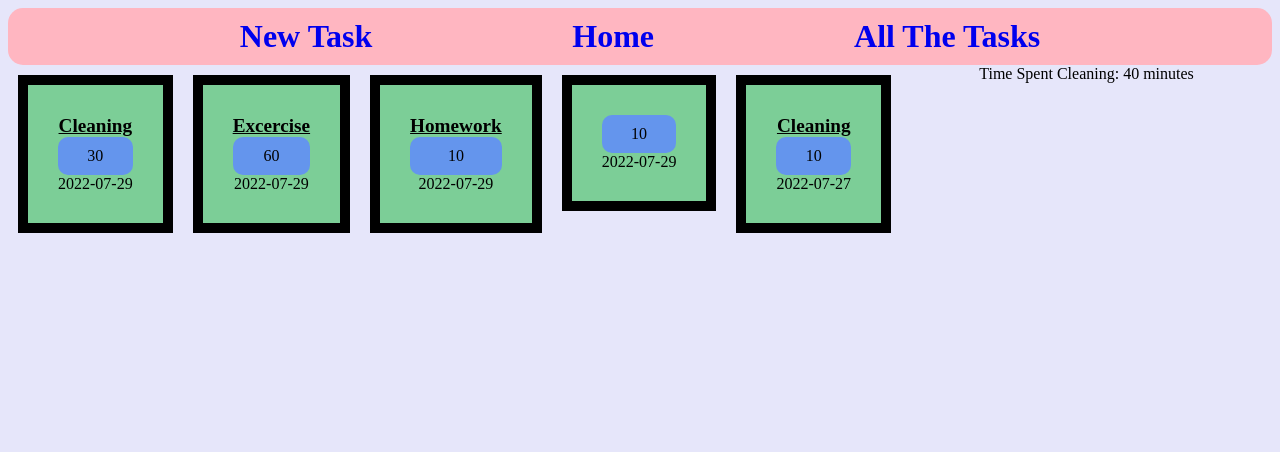
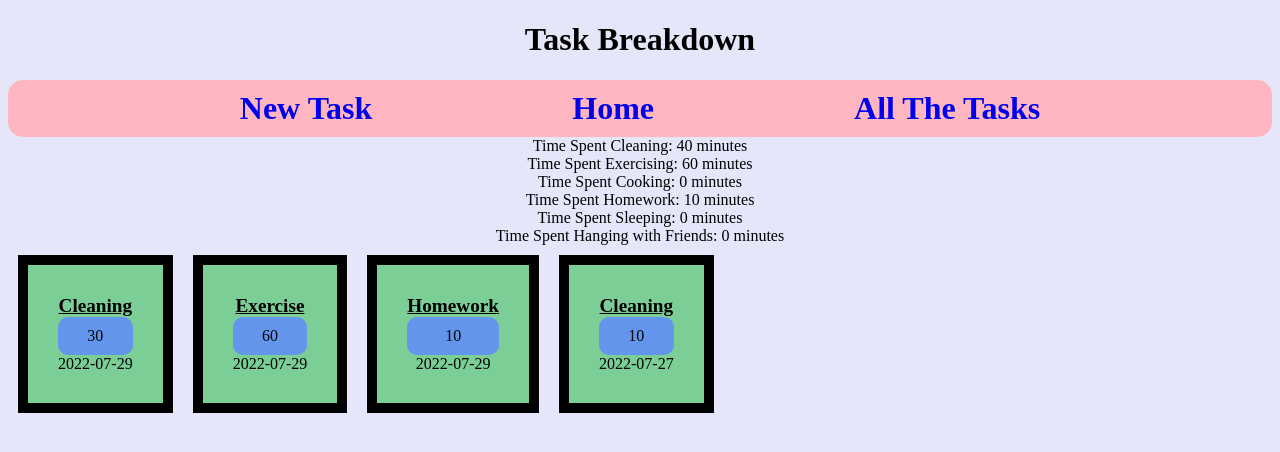
Before and after one commit to melissavaiden/phase-2-project, a React (Create React App) app: page /TaskList in a window 1280 px wide. Shown: the top 452 px of the page. Built offline with nearby package versions, Linux system fonts and the light colour scheme; data requests are answered from the project's data file.

Commit message:
Add Task Time Total Component

```diff
--- a/db.json
+++ b/db.json
@@ -8,7 +8,7 @@
     },
     {
       "id": 2,
-      "name": "Excercise",
+      "name": "Exercise",
       "time": "60",
       "date": "2022-07-29"
     },
@@ -19,12 +19,6 @@
       "id": 3
     },
     {
-      "name": "",
-      "time": "10",
-      "date": "2022-07-29",
-      "id": 4
-    },
-    {
       "name": "Cleaning",
       "time": "10",
       "date": "2022-07-27",
--- a/src/components/TaskForm.js
+++ b/src/components/TaskForm.js
@@ -45,7 +45,7 @@ function TaskForm({addTask}) {
                     <option>Homework</option>
                     <option>Sleep</option>
                     <option>Hanging out with friends</option>
-                    <option>Excercise</option>
+                    <option>Exercise</option>
                 </select>
                 <br></br>
             </label>
--- a/src/components/TaskList.js
+++ b/src/components/TaskList.js
@@ -1,25 +1,15 @@
 import React from "react";
 import NavBar from "./NavBar";
 import TaskCard from "./TaskCard";
+import TaskTimeTotals from "./TaskTimeTotals";
 
 function TaskList({tasks}) {
-    const allTimes = []
-    tasks.map((task) => {
-        if (task.name === 'Cleaning') {
-            allTimes.push(Number(task.time))
-        }})
-
-
-    let sumOfTimes = allTimes.reduce((accumulator, currentValue) => {
-            return accumulator + currentValue
-        }, 0)
-
-
-    return (
+   return (
         <div>
+            <h1 className="pageTitle">Task Breakdown</h1>
             <NavBar />
+            <TaskTimeTotals tasks={tasks}/>
             <TaskCard tasks={tasks}/>
-            <div>Time Spent Cleaning: {sumOfTimes} minutes</div>
         </div>
     )
 }
--- /dev/null
+++ b/src/components/TaskTimeTotals.js
@@ -0,0 +1,72 @@
+import React from "react";
+
+function TaskTimeAdd({tasks}) {
+    const allCleaningTimes = []
+    const allExerciseTimes = []
+    const allHomeworkTimes = []
+    const allCookingTimes = []
+    const allSleepTimes = []
+    const allFriendTimes = []
+
+
+    tasks.map((task) => {
+        if (task.name === 'Cleaning') {
+            allCleaningTimes.push(Number(task.time))
+        } else if (task.name === 'Exercise') {
+            allExerciseTimes.push(Number(task.time))
+        } else if (task.name === 'Homework') {
+            allHomeworkTimes.push(Number(task.time))
+        } else if (task.name === 'Cooking') {
+            allCookingTimes.push(Number(task.time))
+        } else if (task.name === 'Sleep') {
+            allSleepTimes.push(Number(task.time))
+        } else if (task.name === 'Hanging out with Friends') {
+            allFriendTimes.push(Number(task.time))
+        }
+    })
+
+
+
+    let sumOfCleaningTimes = allCleaningTimes.reduce((accumulator, currentValue) => {
+            return accumulator + currentValue
+        }, 0)
+
+    let sumOfExerciseTimes = allExerciseTimes.reduce((accumulator, currentValue) => {
+            return accumulator + currentValue
+        }, 0)
+
+    let sumOfHomeworkTimes = allHomeworkTimes.reduce((accumulator, currentValue) => {
+            return accumulator + currentValue
+        }, 0)
+
+    let sumOfCookingTimes = allCookingTimes.reduce((accumulator, currentValue) => {
+            return accumulator + currentValue
+        }, 0)
+
+    let sumOfSleepTimes = allSleepTimes.reduce((accumulator, currentValue) => {
+            return accumulator + currentValue
+        }, 0)
+
+    let sumOfFriendTimes = allFriendTimes.reduce((accumulator, currentValue) => {
+            return accumulator + currentValue
+        }, 0)
+
+
+
+
+    return (
+        <div>
+            <div>Time Spent Cleaning: {sumOfCleaningTimes} minutes</div>
+            <div>Time Spent Exercising: {sumOfExerciseTimes} minutes</div>
+            <div>Time Spent Cooking: {sumOfCookingTimes} minutes</div>
+            <div>Time Spent Homework: {sumOfHomeworkTimes} minutes</div>
+            <div>Time Spent Sleeping: {sumOfSleepTimes} minutes</div>
+            <div>Time Spent Hanging with Friends: {sumOfFriendTimes} minutes</div>
+
+
+
+        </div>
+    )
+}
+
+export default TaskTimeAdd;
```
